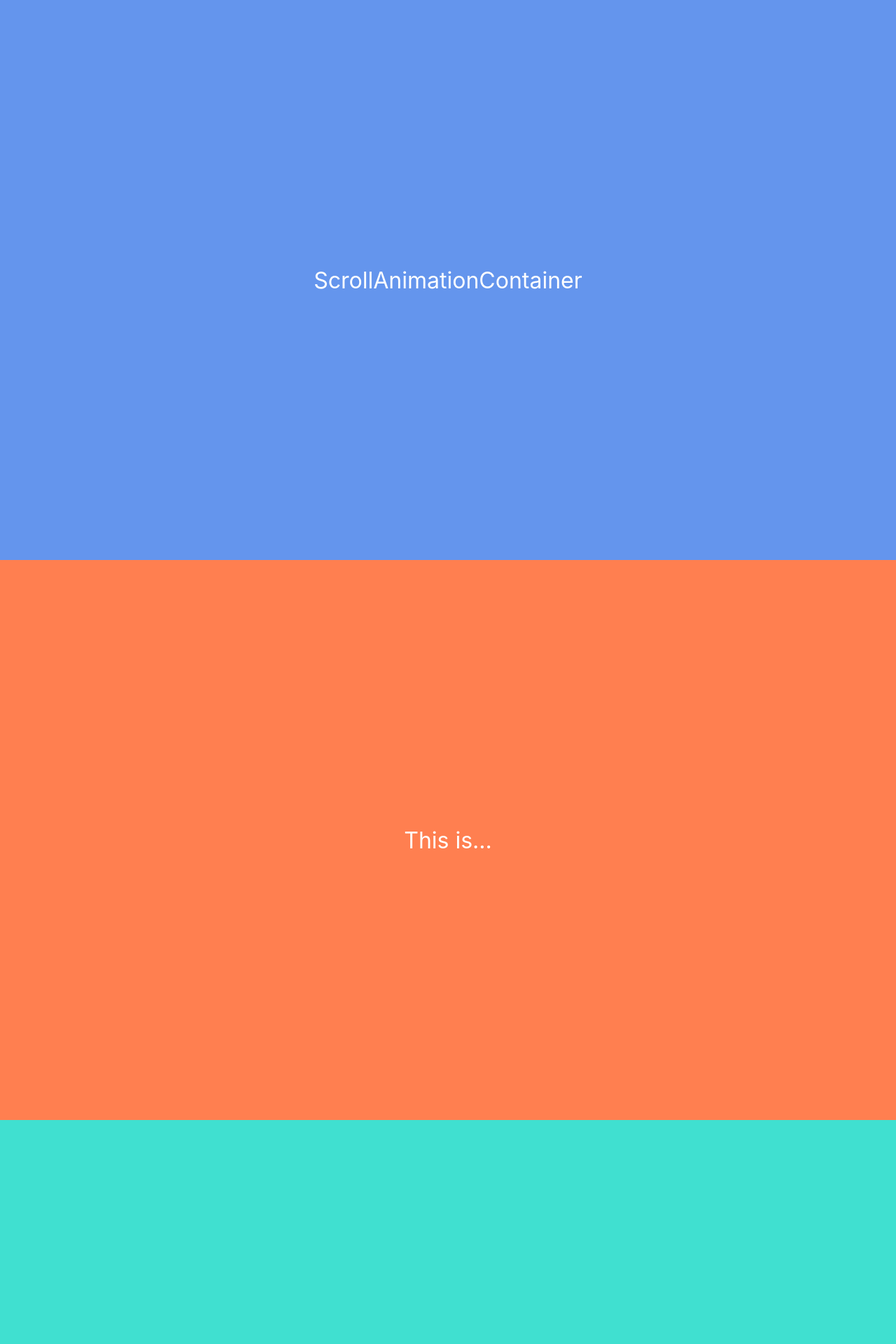
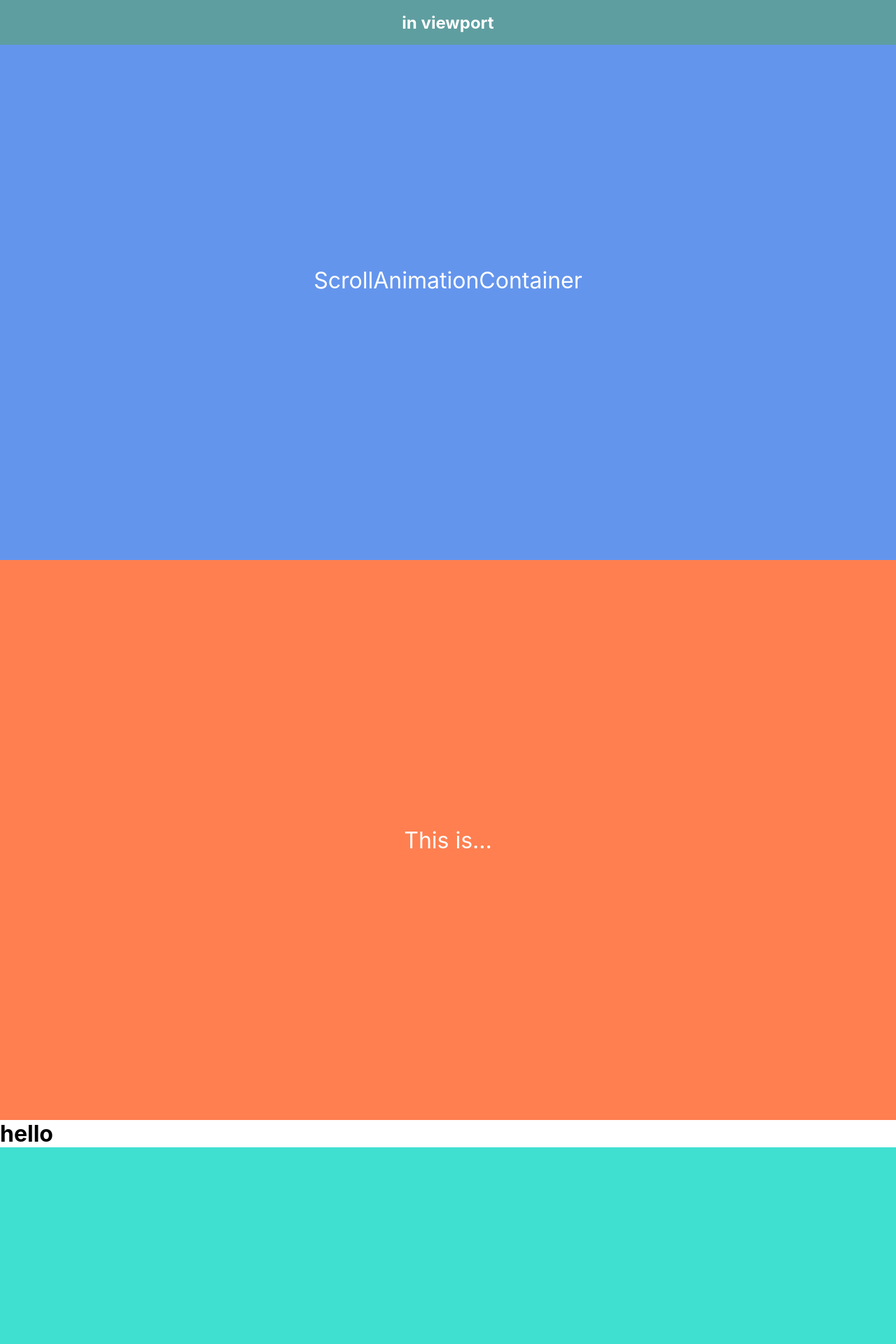
Before and after one commit to vinicius-el-khalili/reactnn, a React (Create React App) app: page / in a window 1280 px wide. Shown: the top 1920 px of the page at 70% size. Built offline with nearby package versions, Linux system fonts and the light colour scheme.

Commit message:
IntersectionObserver nooby example

```diff
--- a/src/App.tsx
+++ b/src/App.tsx
@@ -1,13 +1,44 @@
 import React from 'react';
 import { ScrollContainer } from './components/ScrollContainer';
 import { ScrollAnimationContainer } from './components/IntersectionObserverContainer';
+import { useState, useRef, useMemo, useEffect } from 'react';
 function App() {
+  const [isVisible,setIsVisible]=useState(false);
+  const targetRef=useRef(null);
+
+  const intersectionCallback = (entries:any[]) => {
+    const [entry] = entries
+    setIsVisible(entry.isIntersecting)
+    console.log('ok')
+  };
+
+  const options = useMemo(()=>{
+    return {
+      root: null,
+      rootMargin: '0px',
+      threshold: 0.3,
+    };
+  },[]);
+
+  useEffect(()=>{
+    const observer = new IntersectionObserver(intersectionCallback,options);
+    const currentTarget = targetRef.current;
+    if(currentTarget) observer.observe(currentTarget)
+    return ()=>{
+      if(currentTarget) observer.unobserve(currentTarget)
+    }
+  },[targetRef,options])
+
   return (
     <div className="App">
+      <div className='Header'>
+        <h2>{!isVisible ? 'not in viewport' : 'in viewport'}</h2>
+      </div>
       <ScrollContainer style={{backgroundColor:"cornflowerblue"}} >
         <ScrollAnimationContainer>ScrollAnimationContainer</ScrollAnimationContainer>
       </ScrollContainer>
       <ScrollContainer style={{backgroundColor:"coral"}} >This is...</ScrollContainer>
+      <h1 className={!isVisible?"hidden":"show"} ref={targetRef} >hello</h1>
       <ScrollContainer style={{backgroundColor:"turquoise"}} >...Awesome</ScrollContainer>
     </div>
   );
--- a/src/components/IntersectionObserverContainer.tsx
+++ b/src/components/IntersectionObserverContainer.tsx
@@ -1,5 +1,4 @@
 import React from "react";
-import { useState } from "react";
 type ScrollAnimationContainerType = {
     children: React.ReactNode
 }
--- a/src/index.css
+++ b/src/index.css
@@ -13,4 +13,22 @@
   color: white;
   font-size: 2rem; }
 
+.Header {
+  top: 0;
+  left: 0;
+  position: fixed;
+  width: 100%;
+  height: 4rem;
+  display: flex;
+  justify-content: center;
+  align-items: center;
+  background-color: cadetblue;
+  color: white; }
+
+.hidden {
+  background-color: black; }
+
+.show {
+  background-color: white; }
+
 /*# sourceMappingURL=index.css.map */
--- a/src/index.scss
+++ b/src/index.scss
@@ -15,3 +15,23 @@
     color: white;
     font-size: 2rem;
 }
+.Header{
+    top:0;
+    left: 0;
+    position: fixed;
+    width: 100%;
+    height: 4rem;
+    display: flex;
+    justify-content: center;
+    align-items: center;
+    background-color: cadetblue;
+    color: white;
+}
+
+.hidden{
+    background-color: black;
+}
+
+.show{
+    background-color: white;
+}
```
Also changed, not shown: 2 other files (tests, documents, lock files or other folders).
